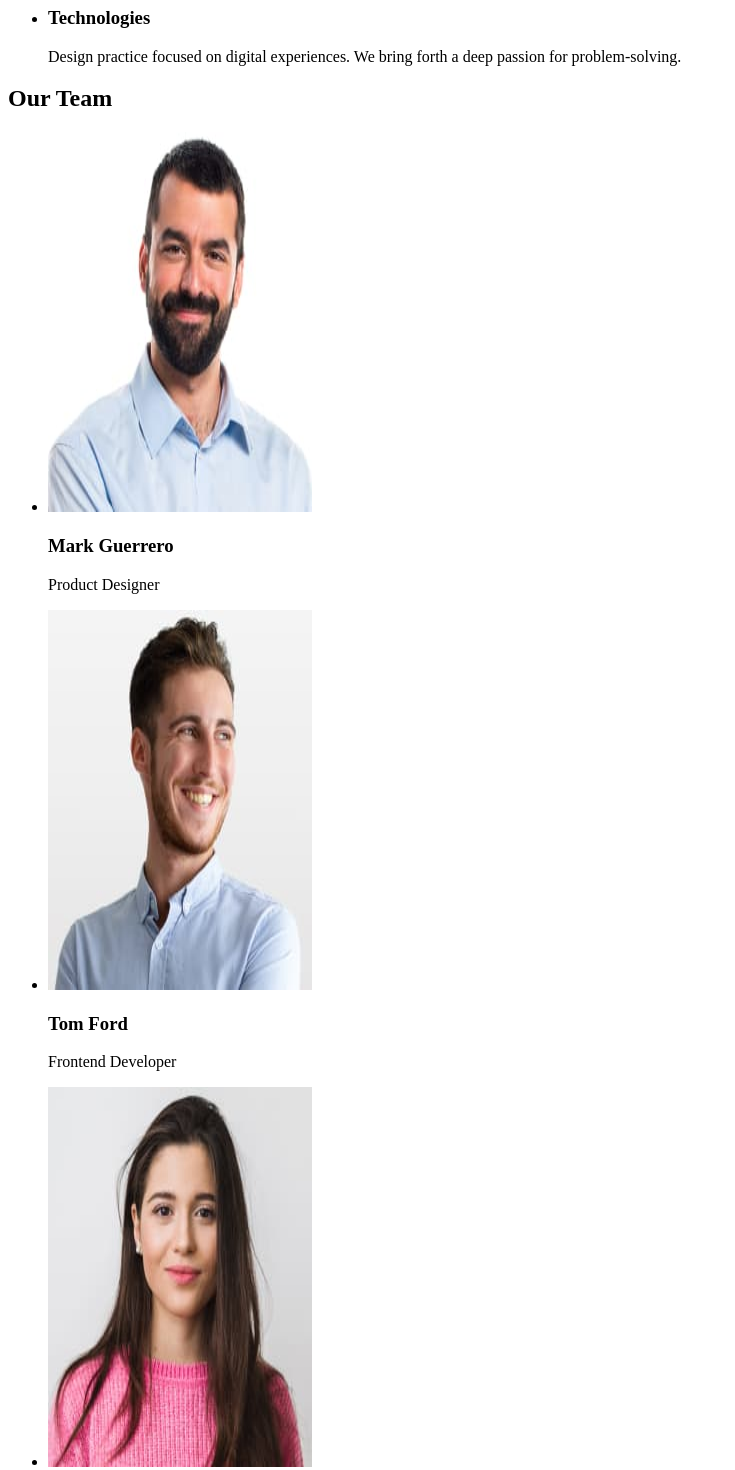
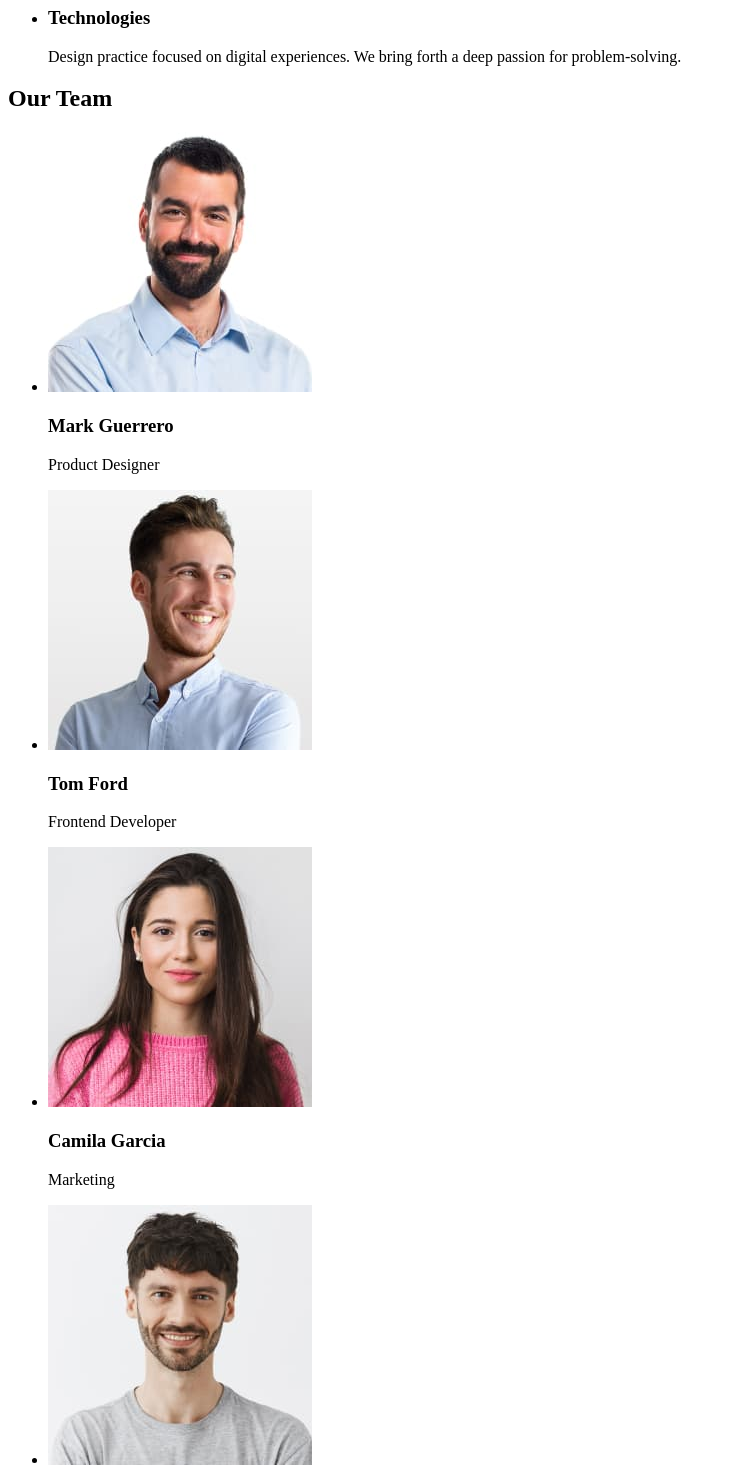
Before and after one commit to Sw1tlana/goit-markup-hw-01, a plain HTML site: page index.html in a window 1280 px wide. Shown: the part 480-1950 px from the top of the page, without its empty margins (0-735 px from the left). Drawn offline with Linux system fonts and the light colour scheme.

Commit message:
resizing  height

```diff
--- a/index.html
+++ b/index.html
@@ -67,22 +67,22 @@
             <h2>Our Team</h2>
             <ul>
                 <li>
-                    <img src="./images/MarkGuerrero.jpg" alt="photo Mark Guerrero" width="264" height="380">
+                    <img src="./images/MarkGuerrero.jpg" alt="photo Mark Guerrero" width="264" height="260">
                     <h3>Mark Guerrero</h3>
                     <p>Product Designer</p>
                 </li>
                 <li>
-                    <img src="./images/TomFord.jpg" alt="photo Tom Ford"  width="264" height="380">
+                    <img src="./images/TomFord.jpg" alt="photo Tom Ford"  width="264" height="260">
                     <h3>Tom Ford</h3>
                     <p>Frontend Developer</p>
                 </li>
                 <li>
-                    <img src="./images/CamilaGarcia.jpg" alt="photo Camila Garcia"  width="264" height="380">
+                    <img src="./images/CamilaGarcia.jpg" alt="photo Camila Garcia"  width="264" height="260">
                     <h3>Camila Garcia</h3>
                     <p>Marketing</p>
                 </li>
                 <li>
-                    <img src="./images/DanielWilson.jpg" alt="photo Daniel Wilson"  width="264" height="380">
+                    <img src="./images/DanielWilson.jpg" alt="photo Daniel Wilson"  width="264" height="260">
                     <h3>Daniel Wilson</h3>
                     <p>UI Designer</p>
                 </li>
```
